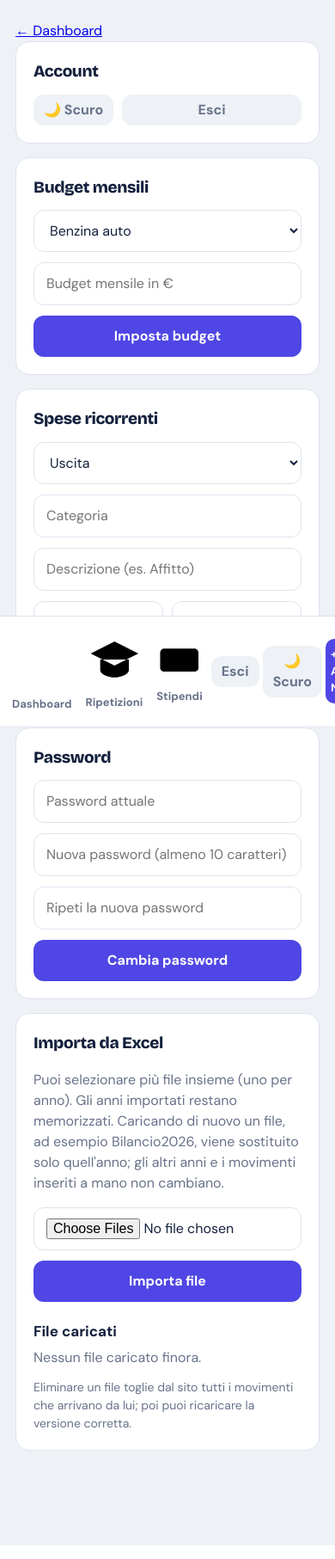
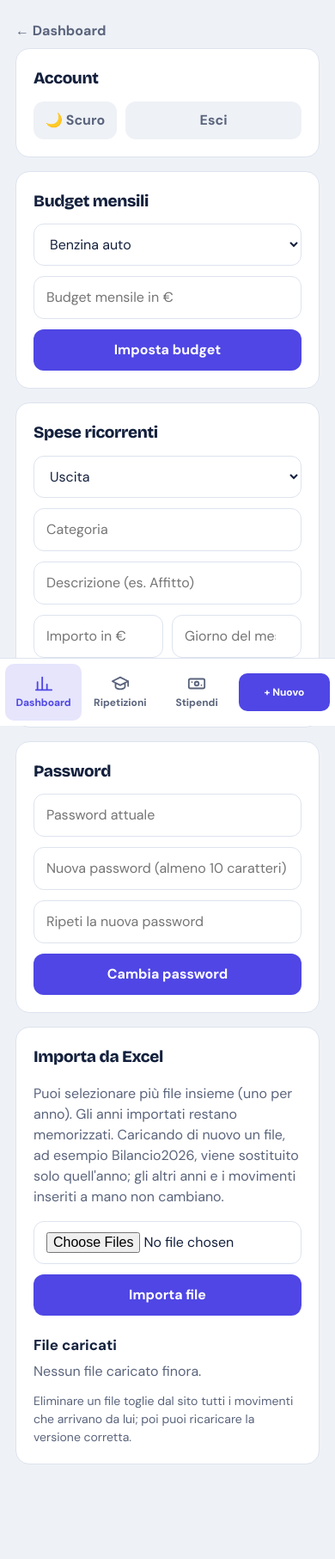
Before and after one commit to MaCesco/speseApp_v2, a Flask app: page /impostazioni in a window 390 px wide. Shown: the whole page at 86% size. Run offline with Flask 3, Linux system fonts and the light colour scheme; the visitor is signed in with stand-in values (Sample User, id 1); some libraries are stand-ins or nearby versions.

Commit message:
Add files via upload

```diff
--- a/static/style.css
+++ b/static/style.css
@@ -1,15 +1,19 @@
-:root{--bg:#eef1f6;--card:#fff;--line:#dde3ee;--tx:#14213d;--mu:#68728a;--in:#4f46e5;--g:#0f9d8a;--r:#e0457b;--inp:#fff;--hero:#14213d;--sel:#14213d;--flash:#e0e7ff;color-scheme:light}
-[data-theme=dark]{--bg:#0e1424;--card:#161e33;--line:#27304a;--tx:#e8ecf7;--mu:#8d98b5;--in:#6366f1;--g:#34d3b6;--r:#ff6b9a;--inp:#0e1424;--hero:#1d2a52;--sel:#6366f1;--flash:#1f2a55;color-scheme:dark}
+:root{--bg:#eef1f6;--card:#fff;--line:#dde3ee;--tx:#14213d;--mu:#5a647c;--in:#4f46e5;--g:#0f9d8a;--r:#e0457b;--gt:#0a7466;--rt:#b8225a;--inp:#fff;--hero:#14213d;--sel:#14213d;--flash:#e0e7ff;color-scheme:light}
+[data-theme=dark]{--bg:#0e1424;--card:#161e33;--line:#27304a;--tx:#e8ecf7;--mu:#8d98b5;--in:#6366f1;--g:#34d3b6;--r:#ff6b9a;--gt:#34d3b6;--rt:#ff6b9a;--inp:#0e1424;--hero:#1d2a52;--sel:#6366f1;--flash:#1f2a55;color-scheme:dark}
 *{box-sizing:border-box}
 body{margin:0;background:var(--bg);color:var(--tx);font:16px/1.5 'DM Sans',system-ui,sans-serif}
 h1,h2,.hero b,.logo{font-family:'Bricolage Grotesque',sans-serif;letter-spacing:-.02em}
 h1{font-size:30px;margin:0}h2{font-size:19px;margin:0 0 12px}
 nav{display:flex;align-items:center;gap:4px;padding:12px 24px;background:var(--card);border-bottom:1px solid var(--line);position:sticky;top:0;z-index:9}
-nav a{color:var(--mu);text-decoration:none;padding:8px 14px;border-radius:10px;font-weight:700}
+nav a{color:var(--mu);text-decoration:none;padding:8px 14px;border-radius:10px;font-weight:700;transition:background .15s,color .15s}
 nav a:hover{background:var(--bg);color:var(--tx)}
+nav a[aria-current=page]{background:var(--bg);color:var(--tx)}
 nav .fab{background:var(--in);color:#fff}
+nav .fab:hover{background:var(--in);color:#fff;filter:brightness(1.1)}
+nav .sm{display:none}
+.solo-mob{display:none}
 .logo{margin-right:auto;font-size:22px;font-weight:800}
-main{max-width:1100px;margin:auto;padding:24px 18px 110px}
+main{max-width:1100px;margin:auto;padding:24px 18px calc(110px + env(safe-area-inset-bottom))}
 .card{background:var(--card);border:1px solid var(--line);border-radius:16px;padding:20px}
 .grid{display:grid;gap:16px;grid-template-columns:repeat(auto-fit,minmax(320px,1fr))}
 .w{grid-column:1/-1}
@@ -17,18 +21,23 @@ main{max-width:1100px;margin:auto;padding:24px 18px 110px}
 .hero span,.hero small{opacity:.65;display:block}
 .hero b{font-size:clamp(38px,7vw,64px);font-weight:800;line-height:1.1}
 .hero strong{font-size:26px}
-.mu{color:var(--mu)}.g{color:var(--g)}.r{color:var(--r)}
+.mu{color:var(--mu)}.g{color:var(--gt)}.r{color:var(--rt)}
 input,select,button,textarea{font:inherit;color:var(--tx);background:var(--inp);border:1px solid var(--line);border-radius:12px;padding:12px 14px;width:100%}
 input:focus,select:focus,textarea:focus,button:focus-visible{outline:2px solid var(--in);border-color:transparent}
-button{background:var(--in);color:#fff;border:0;font-weight:700;cursor:pointer}
+button{background:var(--in);color:#fff;border:0;font-weight:700;cursor:pointer;transition:filter .15s,transform .1s}
+button:hover{filter:brightness(1.1)}
+button:active{transform:scale(.98)}
 form.f{display:grid;gap:12px;max-width:460px}
 .row{display:flex;gap:10px;align-items:center;flex-wrap:wrap;justify-content:space-between}
 .row>*{flex:1;min-width:130px}
 .row>h1,.row>.x{flex:0 0 auto;min-width:0}
-.x{background:var(--bg);color:var(--mu);width:auto;padding:6px 12px}
-.seg{display:flex;gap:8px}.seg label{flex:1}.seg input{display:none}
+.x{background:var(--bg);color:var(--mu);width:auto;padding:6px 14px;min-height:44px}
+.x:hover{color:var(--tx);filter:none}
+.seg{display:flex;gap:8px}.seg label{flex:1;position:relative}
+.seg input{position:absolute;opacity:0;width:1px;height:1px;pointer-events:none}
 .seg span{display:block;text-align:center;padding:12px;border:1px solid var(--line);border-radius:12px;font-weight:700;cursor:pointer;background:var(--inp)}
 .seg input:checked+span{background:var(--sel);color:#fff;border-color:var(--sel)}
+.seg input:focus-visible+span{outline:2px solid var(--in);outline-offset:2px}
 table{width:100%;border-collapse:collapse}
 td{padding:10px 6px;border-bottom:1px solid var(--line);vertical-align:middle}
 td:nth-child(3){text-align:right;font-weight:700;white-space:nowrap}
@@ -36,14 +45,10 @@ td:nth-child(3){text-align:right;font-weight:700;white-space:nowrap}
 .bar{height:8px;background:var(--bg);border-radius:9px;overflow:hidden}.bar i{display:block;height:100%;background:var(--g);border-radius:9px}
 .flash{background:var(--flash);border-radius:12px;padding:12px 16px;margin-bottom:14px}
 .ch{position:relative;height:290px}
-@media(max-width:720px){
-nav{position:fixed;top:auto;bottom:0;left:0;right:0;justify-content:space-around;padding:8px;border:0;border-top:1px solid var(--line)}
-.logo{display:none}nav a{padding:8px 6px;font-size:13px}
-.hero{grid-template-columns:1fr 1fr}.hero div:first-child{grid-column:1/-1}}
 
 .pill{display:inline-block;padding:2px 10px;border-radius:99px;font-size:13px;font-weight:700;white-space:nowrap}
-.pill.r{background:color-mix(in srgb,var(--r) 18%,transparent);color:var(--r)}
-.pill.g{background:color-mix(in srgb,var(--g) 18%,transparent);color:var(--g)}
+.pill.r{background:color-mix(in srgb,var(--r) 18%,transparent);color:var(--rt)}
+.pill.g{background:color-mix(in srgb,var(--g) 18%,transparent);color:var(--gt)}
 .lez tr.ok td{background:color-mix(in srgb,var(--g) 13%,transparent)}
 .lez tr.no td{background:color-mix(in srgb,var(--r) 13%,transparent)}
 .lez tr.ok td:first-child{box-shadow:inset 4px 0 var(--g)}
@@ -51,9 +56,90 @@ nav{position:fixed;top:auto;bottom:0;left:0;right:0;justify-content:space-around
 .lez td:nth-child(3),.stud td:nth-child(3){text-align:left;font-weight:400;white-space:normal}
 .lez td:nth-child(4),.stud td:nth-child(4){text-align:right;font-weight:700;white-space:nowrap}
 .lez td:nth-child(5){white-space:nowrap}
-.lez form,.stud form{display:inline}.lez button{width:auto;padding:5px 12px;margin-left:4px}
+.lez form,.stud form{display:inline}
+.lez button{width:auto;padding:5px 14px;margin-left:8px;min-height:44px}
+.lez a.x{display:inline-flex!important;align-items:center;min-height:44px;margin-left:8px!important}
+.lez form:last-child button{margin-left:14px}
 textarea{resize:vertical}
 .f label.l{display:grid;gap:4px;font-size:14px;font-weight:700;color:var(--mu)}
 .f label.l input,.f label.l textarea,.f label.l select{font-weight:400;color:var(--tx)}
 .stats{display:grid;gap:16px;grid-template-columns:repeat(auto-fit,minmax(170px,1fr));margin-bottom:16px}
 .stat b{display:block;font:800 30px 'Bricolage Grotesque',sans-serif;letter-spacing:-.02em}
+
+@media(max-width:720px){
+nav{position:fixed;top:auto;bottom:0;left:0;right:0;gap:0;justify-content:space-around;padding:6px 6px calc(6px + env(safe-area-inset-bottom));border:0;border-top:1px solid var(--line)}
+.logo,nav .solo-desk,nav .lg{display:none}
+nav .sm{display:inline}
+.solo-mob{display:block}
+nav a{flex:1;text-align:center;padding:12px 2px;font-size:12px;min-height:44px}
+nav a[aria-current=page]{background:color-mix(in srgb,var(--in) 14%,transparent);color:var(--in)}
+nav .fab{flex:1.2;margin-left:4px}
+.hero{grid-template-columns:1fr 1fr}.hero div:first-child{grid-column:1/-1}
+/* lezioni: da tabella a schede */
+.lez,.lez tbody{display:block}
+.lez tr{display:grid;grid-template-columns:1fr auto;gap:4px 12px;padding:12px 14px;border-bottom:1px solid var(--line)}
+.lez tr.ok{background:color-mix(in srgb,var(--g) 13%,transparent);box-shadow:inset 4px 0 var(--g)}
+.lez tr.no{background:color-mix(in srgb,var(--r) 13%,transparent);box-shadow:inset 4px 0 var(--r)}
+.lez td,.lez tr.ok td,.lez tr.no td{display:block;padding:0;border:0;background:none;box-shadow:none}
+.lez td:nth-child(1){grid-column:1;grid-row:1}
+.lez td:nth-child(4){grid-column:2;grid-row:1;text-align:right}
+.lez td:nth-child(2){grid-column:1;grid-row:2}
+.lez td:nth-child(3){grid-column:2;grid-row:2;text-align:right}
+.lez td:nth-child(5){grid-column:1/-1;grid-row:3;display:flex;flex-wrap:wrap;align-items:center;gap:8px;margin-top:8px;white-space:normal}
+.lez td:nth-child(5) form{display:block}
+.lez button,.lez form:last-child button,.lez a.x{margin-left:0!important}
+}
+
+@media(prefers-reduced-motion:reduce){*{transition:none!important;animation:none!important}}
+
+/* grafici a piena pagina */
+.ch .ch-x{position:absolute;top:0;right:0;z-index:2;width:36px;height:36px;min-height:0;padding:0;display:grid;place-items:center;border-radius:10px;background:color-mix(in srgb,var(--card) 85%,transparent);border:1px solid var(--line);color:var(--mu)}
+.ch .ch-x:hover{color:var(--tx);filter:none}
+.ch .ch-x svg{width:18px;height:18px;fill:none;stroke:currentColor;stroke-width:2;stroke-linecap:round;stroke-linejoin:round}
+.ch .ch-bar{display:none}
+.ch.ch-full{position:fixed;inset:0;z-index:100;height:auto!important;margin:0!important;background:var(--card);padding:68px 24px calc(24px + env(safe-area-inset-bottom))}
+.ch.ch-full .ch-bar{display:flex;align-items:center;position:absolute;top:0;left:0;right:0;height:60px;padding:0 64px 0 24px;border-bottom:1px solid var(--line);font:700 20px 'Bricolage Grotesque',sans-serif;letter-spacing:-.02em;color:var(--tx);white-space:nowrap;overflow:hidden;text-overflow:ellipsis}
+.ch.ch-full .ch-x{top:12px;right:14px}
+body.ch-lock{overflow:hidden}
+@media(max-width:720px){.ch.ch-full{padding:64px 10px calc(10px + env(safe-area-inset-bottom))}.ch.ch-full .ch-bar{padding-left:14px;font-size:17px}}
+
+/* il grafico non deve mai allargare la griglia: la tela si adatta al contenitore, non il contrario */
+.ch{min-width:0}
+.ch canvas{max-width:100%}
+.card{min-width:0}
+.col,.lft,.rgt,.cg{grid-template-columns:minmax(0,1fr)}
+.grid>*,.col>*,.cols>*,.cg>*,.pg>*,.lft>*,.rgt>*,.duo>*{min-width:0}
+.ch-ph{visibility:hidden;pointer-events:none}
+
+/* telefono: le tabelle larghe scorrono dentro la propria scheda invece di allargare la pagina */
+@media(max-width:720px){
+.scr{overflow-x:auto}
+table.cmp{display:block;max-width:100%;overflow-x:auto}
+.lb,.lb select,.lb .row>*{min-width:0}
+}
+
+/* zoom con rotella o due dita, e selettori dentro la vista a piena pagina */
+.ch .ch-rs{display:none}
+.ch.ch-full.ch-zm.ch-zd .ch-rs{display:grid;right:58px}
+.ch .ch-ctl{display:none}
+.ch.ch-full.ch-hc .ch-ctl{display:flex;flex-wrap:wrap;align-items:center;gap:8px 10px;position:absolute;top:60px;left:0;right:0;padding:10px 24px;max-height:42vh;overflow:auto;border-bottom:1px solid var(--line);background:var(--card);z-index:1}
+.ch-ctl>*{flex:0 0 auto;width:auto;max-width:100%;min-width:0;margin:0}
+.ch-ctl select,.ch-ctl input[type=month]{width:auto}
+.ch-ctl .anni,.ch-ctl .row{flex:1 1 100%}
+.ch-ctl .lb{max-width:none!important}
+.ch.ch-full .ch-bar{flex-direction:column;align-items:flex-start;justify-content:center;padding-right:108px}
+.ch .ch-bar .t{max-width:100%;overflow:hidden;text-overflow:ellipsis}
+.ch .ch-bar .h{display:none;font:400 12px 'DM Sans',sans-serif;color:var(--mu);letter-spacing:0;white-space:nowrap;overflow:hidden;text-overflow:ellipsis;max-width:100%}
+.ch.ch-full.ch-zm .ch-bar .h{display:block}
+.ch.ch-full canvas{touch-action:none}
+@media(min-width:1900px){.ch{height:340px}}
+@media(min-width:2600px){.ch{height:420px}}
+@media(max-width:720px){.ch.ch-full.ch-hc .ch-ctl{padding:8px 10px}.ch.ch-full .ch-bar{padding-right:104px}}
+
+/* icone del menu e sottomenu della dashboard */
+nav a .ic{width:18px;height:18px;fill:none;stroke:currentColor;stroke-width:2;stroke-linecap:round;stroke-linejoin:round;vertical-align:-3px;margin-right:7px;flex:0 0 auto}
+.sbtns{display:flex;flex-wrap:wrap;gap:10px;margin:0 0 4px}
+.sbtns a{background:var(--in);color:#fff;text-decoration:none;border-radius:12px;padding:10px 18px;font-weight:700}
+.sbtns a:hover{filter:brightness(1.1)}
+.back{display:inline-block;margin-bottom:8px;color:var(--mu);text-decoration:none;font-weight:700}
+@media(max-width:720px){nav a{display:flex;flex-direction:column;align-items:center;justify-content:center;gap:2px}nav a .ic{width:22px;height:22px;margin:0}nav .fab{flex-direction:row}}
```
